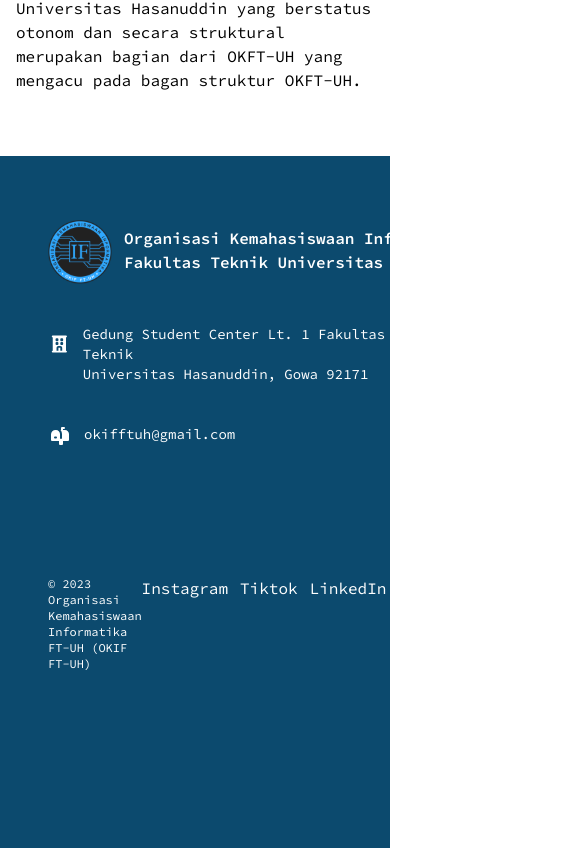
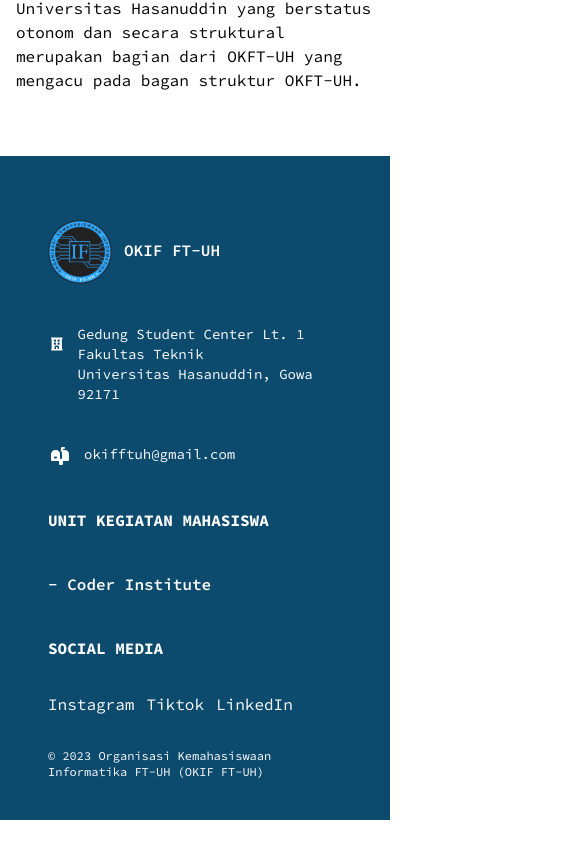
Before and after one commit to syaafiudinm/okif-ft-uh, a Next.js app: page / in a window 390 px wide. Shown: the part 1430-2278 px from the top of the page, 585 px wide, since content can reach past the window. After the commit the page ends 2250 px from the top, so only its background shows below. Built offline with nearby package versions, Linux system fonts and the light colour scheme.

Commit message:
feat : responsive homepage

```diff
--- a/src/components/Footer.jsx
+++ b/src/components/Footer.jsx
@@ -3,8 +3,8 @@
 const Footer = () => {
   return (
     <>
-      <footer className="pb-44 pt-16 px-12 bg-sky-900">
-        <div className="flex justify-between">
+      <footer className="pt-16 px-12 bg-sky-900">
+        <div className="lg:flex lg:justify-between flex flex-col gap-10 h-full">
           <div className="flex flex-col gap-10">
             <div>
               <a
@@ -18,8 +18,7 @@
                     Universitas Hasanuddin
                   </span>
                   <span className="block md:hidden self-center text-md font-semibold whitespace-nowrap dark:text-white text-white">
-                    Organisasi Kemahasiswaan Informatika <br /> Fakultas Teknik
-                    Universitas Hasanuddin
+                    OKIF FT-UH
                   </span>
                 </div>
               </a>
@@ -65,13 +64,13 @@
           </div>
           <div className="flex flex-col gap-10">
             <h3 className="font-bold text-white">UNIT KEGIATAN MAHASISWA</h3>
-            <h3 className="font-semibold text-white ml-20">Coder Institute</h3>
+            <h3 className="font-semibold text-white lg:ml-20">
+              - Coder Institute
+            </h3>
           </div>
         </div>
-        <div className="flex justify-between mt-32">
-          <p className="text-white text-xs">
-            © 2023 Organisasi Kemahasiswaan Informatika FT-UH (OKIF FT-UH)
-          </p>
+        <div className="lg:flex lg:justify-between flex flex-col gap-8 pb-10 pt-10">
+            <h3 className="text-white font-bold">SOCIAL MEDIA</h3>
           <div className="flex gap-3">
             <a href="" className="text-white hover:underline">
               Instagram
@@ -83,6 +82,9 @@
               LinkedIn
             </a>
           </div>
+          <p className="text-white text-xs">
+            © 2023 Organisasi Kemahasiswaan Informatika FT-UH (OKIF FT-UH)
+          </p>
         </div>
       </footer>
     </>
```
